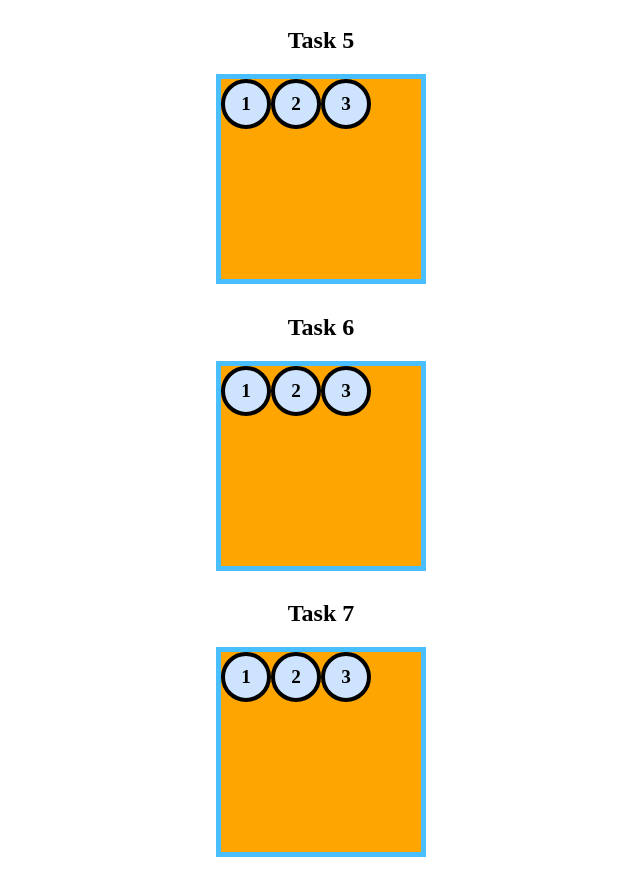
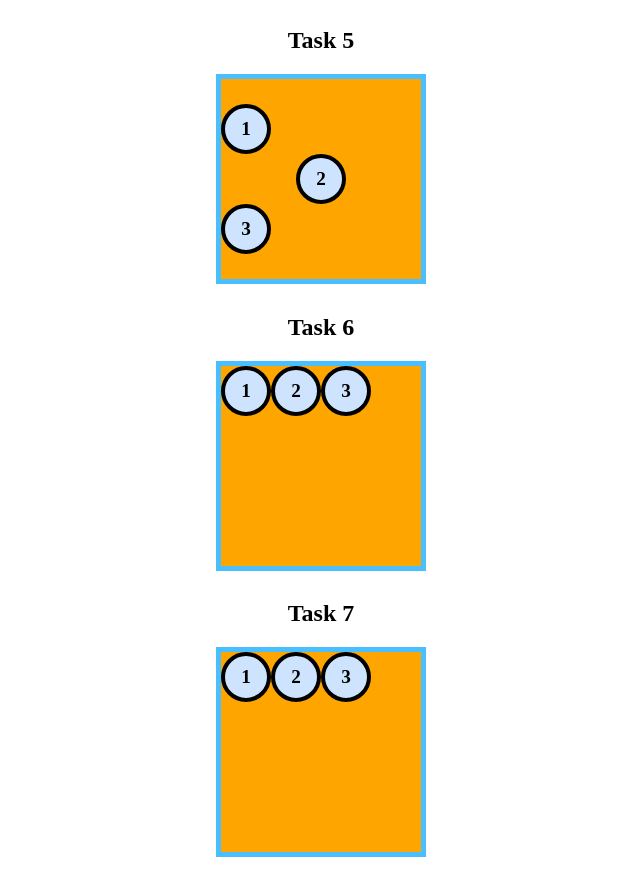
Before and after one commit to wprince0288/html-and-css-iii, a plain HTML site: page index.html in a window 1280 px wide. Shown: the part 1446-2317 px from the top of the page, without its empty margins (319-959 px from the left). Drawn offline with Linux system fonts and the light colour scheme.

Commit message:
Task 5 Complete

```diff
--- a/index.html
+++ b/index.html
@@ -101,11 +101,20 @@
       order: 1;
     }
 
+    /* 👉 Task 5 - [HINT] research align-self */
+
+    #flexContainer5 {
+      flex-direction: column;
+      justify-content: center;
+    }
+
+    #flexContainer5 .flexItem:nth-child(2) {
+      align-self: center;
+    }
+
+    /* 👉 Task 6 - [HINT] flex items can be flex containers */
 
 
-    /* 👉 Task 5 - [HINT] research align-self */
-
-    /* 👉 Task 6 - [HINT] flex items can be flex containers */
 
     /* 👉 Task 7 - [HINT] research flex-grow */
 
```
